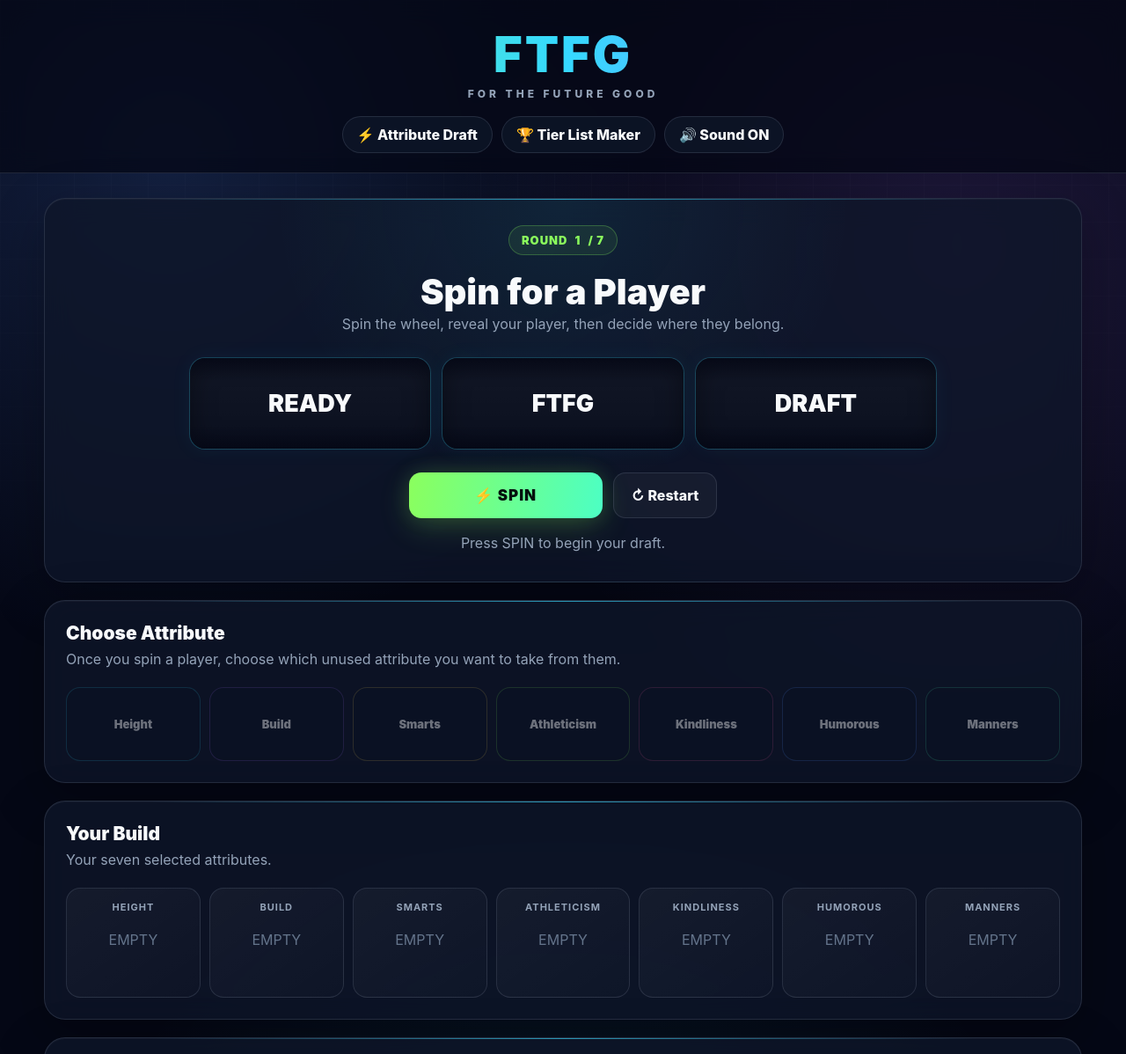
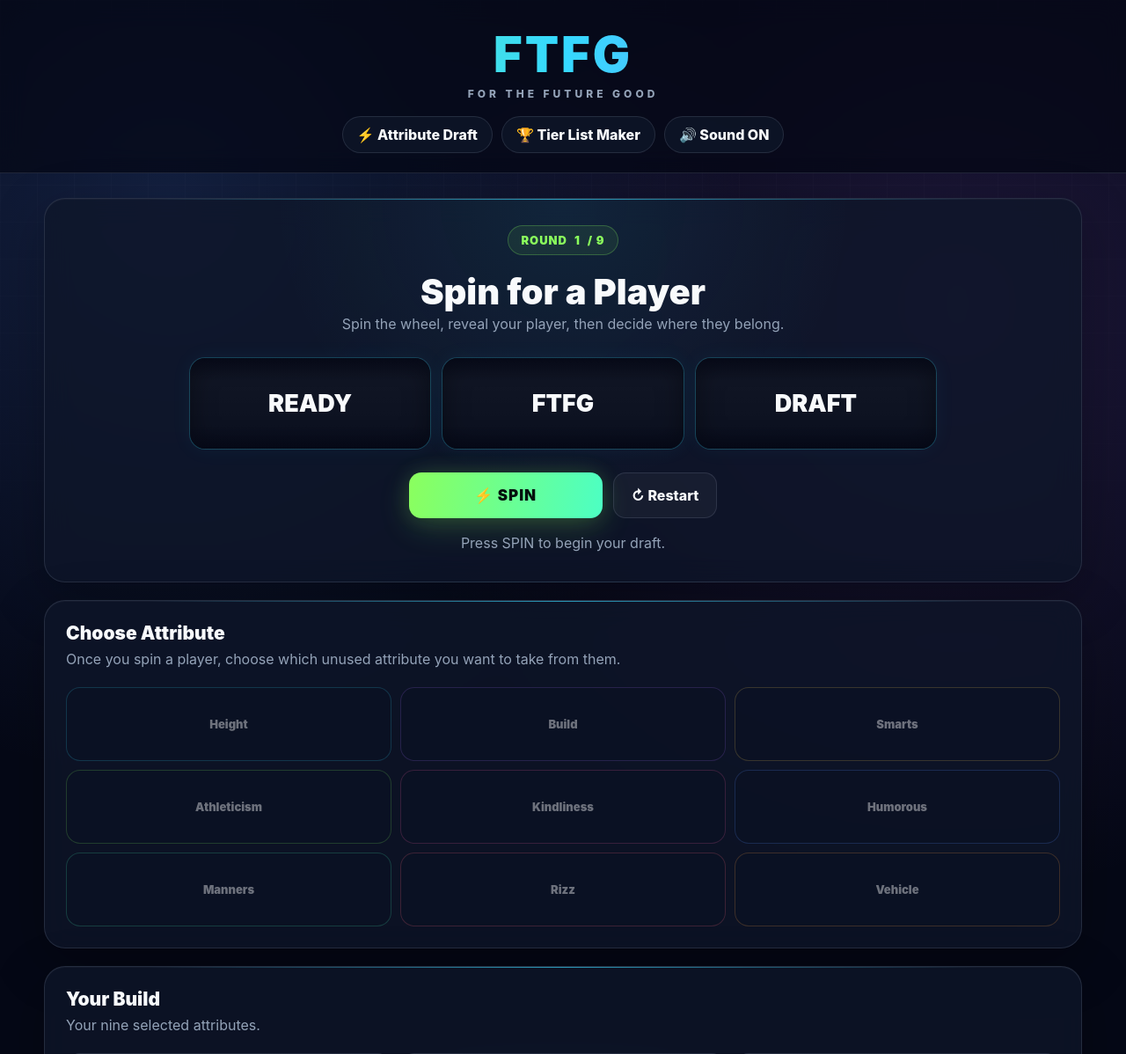
Before and after one commit to mancitynoah17-pixel/ftfg-tier-list, a Flask app: page / in a window 1280 px wide. Shown: the top 1198 px of the page at 88% size. Run offline with Flask 3, Linux system fonts and the light colour scheme; data that the repository does not hold is empty.

```diff
--- a/templates/game.html
+++ b/templates/game.html
@@ -16,6 +16,8 @@
     --pink: #ff5ea8;
     --yellow: #ffd65a;
     --blue: #548cff;
+    --orange: #ff9f43;
+    --red: #ff647c;
     --text: #f8fafc;
     --muted: #94a3b8;
     --border: rgba(148, 163, 184, 0.18);
@@ -174,7 +176,7 @@ main {
     text-align: center;
 }
 
-/* DRAFT HERO */
+/* DRAFT */
 
 .draft-panel {
     padding: 30px;
@@ -329,11 +331,11 @@ button:disabled {
     color: var(--muted);
 }
 
-/* ATTRIBUTES */
+/* ATTRIBUTE CHOICES */
 
 .attribute-grid {
     display: grid;
-    grid-template-columns: repeat(7, 1fr);
+    grid-template-columns: repeat(3, 1fr);
     gap: 10px;
 }
 
@@ -352,31 +354,39 @@ button:disabled {
 }
 
 .attribute-choice:nth-child(1) {
-    border-color: rgba(53,217,255,.35);
+    border-color: rgba(53,217,255,.45);
 }
 
 .attribute-choice:nth-child(2) {
-    border-color: rgba(165,108,255,.35);
+    border-color: rgba(165,108,255,.45);
 }
 
 .attribute-choice:nth-child(3) {
-    border-color: rgba(255,214,90,.35);
+    border-color: rgba(255,214,90,.45);
 }
 
 .attribute-choice:nth-child(4) {
-    border-color: rgba(139,255,93,.35);
+    border-color: rgba(139,255,93,.45);
 }
 
 .attribute-choice:nth-child(5) {
-    border-color: rgba(255,94,168,.35);
+    border-color: rgba(255,94,168,.45);
 }
 
 .attribute-choice:nth-child(6) {
-    border-color: rgba(84,140,255,.4);
+    border-color: rgba(84,140,255,.5);
 }
 
 .attribute-choice:nth-child(7) {
-    border-color: rgba(76,255,196,.35);
+    border-color: rgba(76,255,196,.45);
+}
+
+.attribute-choice:nth-child(8) {
+    border-color: rgba(255,100,124,.5);
+}
+
+.attribute-choice:nth-child(9) {
+    border-color: rgba(255,159,67,.5);
 }
 
 .attribute-choice:hover:not(:disabled) {
@@ -393,7 +403,7 @@ button:disabled {
 
 .build-grid {
     display: grid;
-    grid-template-columns: repeat(7, 1fr);
+    grid-template-columns: repeat(3, 1fr);
     gap: 10px;
 }
 
@@ -577,7 +587,11 @@ input:focus {
     margin-top: 10px;
     padding: 13px 20px;
     border-radius: 12px;
-    background: linear-gradient(100deg, var(--purple), var(--cyan));
+    background: linear-gradient(
+        100deg,
+        var(--purple),
+        var(--cyan)
+    );
     color: white;
     font-weight: 900;
     cursor: pointer;
@@ -633,16 +647,11 @@ tbody tr:hover {
     font-weight: 950;
 }
 
-/* MOBILE */
+/* RESPONSIVE */
 
 @media (max-width: 1000px) {
     .players {
         grid-template-columns: repeat(5, 1fr);
-    }
-
-    .attribute-grid,
-    .build-grid {
-        grid-template-columns: repeat(4, 1fr);
     }
 }
 
@@ -712,12 +721,13 @@ tbody tr:hover {
 <main>
 
 <section class="panel draft-panel center">
+
     <div class="round-badge">
-        ROUND <span id="roundNumber">1</span> / 7
+        ROUND <span id="roundNumber">1</span> / 9
     </div>
 
     <div id="currentAttribute">
-        Spin for a player
+        Spin for a Player
     </div>
 
     <p class="section-subtitle">
@@ -731,6 +741,7 @@ tbody tr:hover {
     </div>
 
     <div class="action-row">
+
         <button
             id="spinButton"
             class="spin-button"
@@ -746,16 +757,21 @@ tbody tr:hover {
         >
             ↻ Restart
         </button>
+
     </div>
 
     <p id="status" class="status">
         Press SPIN to begin your draft.
     </p>
+
 </section>
 
 
 <section class="panel">
-    <h2 class="section-title">Choose Attribute</h2>
+
+    <h2 class="section-title">
+        Choose Attribute
+    </h2>
 
     <p class="section-subtitle">
         Once you spin a player, choose which unused attribute you want to take from them.
@@ -765,25 +781,33 @@ tbody tr:hover {
         id="attributeChoices"
         class="attribute-grid"
     ></div>
+
 </section>
 
 
 <section class="panel">
-    <h2 class="section-title">Your Build</h2>
+
+    <h2 class="section-title">
+        Your Build
+    </h2>
 
     <p class="section-subtitle">
-        Your seven selected attributes.
+        Your nine selected attributes.
     </p>
 
     <div
         id="assignments"
         class="build-grid"
     ></div>
+
 </section>
 
 
 <section class="panel">
-    <h2 class="section-title">Player Pool</h2>
+
+    <h2 class="section-title">
+        Player Pool
+    </h2>
 
     <p class="section-subtitle">
         Every player remains in the pool, so the same player can be spun multiple times.
@@ -793,6 +817,7 @@ tbody tr:hover {
         id="playerPool"
         class="players"
     ></div>
+
 </section>
 
 
@@ -801,6 +826,7 @@ tbody tr:hover {
     id="resultsPanel"
     hidden
 >
+
     <h2 class="section-title">
         Final Build
     </h2>
@@ -853,6 +879,12 @@ tbody tr:hover {
     </div>
 
     <div class="formula">
+
+        <strong>Overall:</strong>
+        Average of all 9 drafted attributes
+
+        <br>
+
         <strong>Money:</strong>
         ((Manners + Kindliness) × Smarts)²
 
@@ -860,10 +892,14 @@ tbody tr:hover {
 
         <strong>Bih's Fuhed:</strong>
         (Height + Build + Humorous + Athleticism + Kindliness) ÷ 8
+
     </div>
 
     <div class="submit-area">
-        <h3>Put your build on the leaderboard</h3>
+
+        <h3>
+            Put your build on the leaderboard
+        </h3>
 
         <input
             id="leaderboardName"
@@ -886,12 +922,16 @@ tbody tr:hover {
             id="submitStatus"
             class="status"
         ></p>
+
     </div>
+
 </section>
 
 
 <section class="panel">
+
     <div class="leaderboard-head">
+
         <div>
             <h2 class="section-title">
                 Leaderboard
@@ -909,10 +949,13 @@ tbody tr:hover {
         >
             ↻ Refresh
         </button>
+
     </div>
 
     <div class="table-wrap">
+
         <table>
+
             <thead>
                 <tr>
                     <th>Rank</th>
@@ -930,19 +973,27 @@ tbody tr:hover {
                     </td>
                 </tr>
             </tbody>
+
         </table>
+
     </div>
 
     <p
         id="leaderboardStatus"
         class="status"
     ></p>
+
 </section>
 
 </main>
 
 
 <script>
+
+/* =========================
+   PLAYERS + ATTRIBUTES
+========================= */
+
 const players = [
     "Max",
     "Quinn",
@@ -962,17 +1013,27 @@ const attributes = [
     "Athleticism",
     "Kindliness",
     "Humorous",
-    "Manners"
+    "Manners",
+    "Rizz",
+    "Vehicle"
 ];
 
+
+/* =========================
+   PLAYER RATINGS
+========================= */
+
 const ratings = {
+
     Max: {
         Build: 70,
-        Smarts: 90,
+        Smarts: 99,
         Athleticism: 94,
         Kindliness: 91,
         Humorous: 82,
-        Manners: 93
+        Manners: 93,
+        Rizz: 93,
+        Vehicle: 99
     },
 
     Quinn: {
@@ -981,7 +1042,9 @@ const ratings = {
         Athleticism: 95,
         Kindliness: 81,
         Humorous: 88,
-        Manners: 85
+        Manners: 85,
+        Rizz: 84,
+        Vehicle: 92
     },
 
     Chase: {
@@ -990,7 +1053,9 @@ const ratings = {
         Athleticism: 83,
         Kindliness: 89,
         Humorous: 83,
-        Manners: 80
+        Manners: 80,
+        Rizz: 32,
+        Vehicle: 84
     },
 
     Will: {
@@ -999,7 +1064,9 @@ const ratings = {
         Athleticism: 88,
         Kindliness: 94,
         Humorous: 90,
-        Manners: 94
+        Manners: 94,
+        Rizz: 95,
+        Vehicle: 90
     },
 
     Walter: {
@@ -1008,7 +1075,9 @@ const ratings = {
         Athleticism: 87,
         Kindliness: 97,
         Humorous: 91,
-        Manners: 81
+        Manners: 81,
+        Rizz: 92,
+        Vehicle: 65
     },
 
     Connor: {
@@ -1017,7 +1086,9 @@ const ratings = {
         Athleticism: 85,
         Kindliness: 80,
         Humorous: 98,
-        Manners: 61
+        Manners: 61,
+        Rizz: 89,
+        Vehicle: 0
     },
 
     Noah: {
@@ -1026,7 +1097,9 @@ const ratings = {
         Athleticism: 93,
         Kindliness: 85,
         Humorous: 93,
-        Manners: 85
+        Manners: 85,
+        Rizz: 91,
+        Vehicle: 85
     },
 
     Jaden: {
@@ -1035,7 +1108,9 @@ const ratings = {
         Athleticism: 94,
         Kindliness: 96,
         Humorous: 90,
-        Manners: 95
+        Manners: 95,
+        Rizz: 92,
+        Vehicle: 75
     },
 
     Jackson: {
@@ -1044,9 +1119,17 @@ const ratings = {
         Athleticism: 85,
         Kindliness: 89,
         Humorous: 90,
-        Manners: 89
+        Manners: 89,
+        Rizz: 97,
+        Vehicle: 81
     }
+
 };
+
+
+/* =========================
+   HEIGHTS
+========================= */
 
 const heights = {
     Max: "6'0\"",
@@ -1060,6 +1143,11 @@ const heights = {
     Jackson: "5'9\""
 };
 
+
+/* =========================
+   GAME STATE
+========================= */
+
 let round = 0;
 let build = {};
 let currentPerson = null;
@@ -1071,7 +1159,12 @@ const $ = id =>
     document.getElementById(id);
 
 
+/* =========================
+   RATINGS
+========================= */
+
 function heightOVR(height) {
+
     const parts =
         height.split("'");
 
@@ -1092,6 +1185,7 @@ function heightOVR(height) {
 
 
 function rating(player, attribute) {
+
     if (attribute === "Height") {
         return heightOVR(
             heights[player]
@@ -1102,16 +1196,22 @@ function rating(player, attribute) {
 }
 
 
+/* =========================
+   SOUND
+========================= */
+
 function playTone(
     frequency = 500,
     duration = 0.07,
     type = "sine"
 ) {
+
     if (!soundEnabled) {
         return;
     }
 
     try {
+
         audioContext =
             audioContext ||
             new (
@@ -1126,7 +1226,6 @@ function playTone(
             audioContext.createGain();
 
         oscillator.type = type;
-
         oscillator.frequency.value =
             frequency;
 
@@ -1155,14 +1254,21 @@ function playTone(
         );
 
     } catch (error) {
+
         console.log(
             "Sound unavailable"
         );
+
     }
 }
 
 
+/* =========================
+   PLAYER CARDS
+========================= */
+
 function imagePath(player) {
+
     return (
         "/static/images/" +
         player.toLowerCase() +
@@ -1172,12 +1278,14 @@ function imagePath(player) {
 
 
 function buildHasPlayer(player) {
+
     return Object.values(build)
         .includes(player);
 }
 
 
 function createPlayerCard(player) {
+
     const card =
         document.createElement("div");
 
@@ -1197,7 +1305,9 @@ function createPlayerCard(player) {
         "lazy";
 
     img.onerror = () => {
+
         if (!img.dataset.triedJpeg) {
+
             img.dataset.triedJpeg =
                 "true";
 
@@ -1205,10 +1315,13 @@ function createPlayerCard(player) {
                 "/static/images/" +
                 player.toLowerCase() +
                 ".jpeg";
+
         } else {
+
             img.classList.add(
                 "missing"
             );
+
         }
     };
 
@@ -1234,11 +1347,15 @@ function createPlayerCard(player) {
         "player-state";
 
     if (buildHasPlayer(player)) {
+
         state.textContent =
             "Used • still available";
+
     } else {
+
         state.textContent =
             "Available";
+
     }
 
     info.append(
@@ -1256,26 +1373,35 @@ function createPlayerCard(player) {
 
 
 function renderPlayerPool() {
+
     const pool =
         $("playerPool");
 
     pool.replaceChildren();
 
     players.forEach(player => {
+
         pool.append(
             createPlayerCard(player)
         );
+
     });
 }
 
 
+/* =========================
+   BUILD
+========================= */
+
 function renderAssignments() {
+
     const container =
         $("assignments");
 
     container.replaceChildren();
 
     attributes.forEach(attribute => {
+
         const card =
             document.createElement("div");
 
@@ -1293,6 +1419,7 @@ function renderAssignments() {
         card.append(title);
 
         if (build[attribute]) {
+
             const player =
                 document.createElement(
                     "div"
@@ -1323,7 +1450,9 @@ function renderAssignments() {
                 player,
                 value
             );
+
         } else {
+
             const empty =
                 document.createElement(
                     "div"
@@ -1339,20 +1468,28 @@ function renderAssignments() {
                 "EMPTY";
 
             card.append(empty);
+
         }
 
         container.append(card);
+
     });
 }
 
 
+/* =========================
+   ATTRIBUTE BUTTONS
+========================= */
+
 function renderAttributeChoices() {
+
     const container =
         $("attributeChoices");
 
     container.replaceChildren();
 
     attributes.forEach(attribute => {
+
         const button =
             document.createElement(
                 "button"
@@ -1365,6 +1502,7 @@ function renderAttributeChoices() {
             "attribute-choice";
 
         if (build[attribute]) {
+
             button.textContent =
                 attribute +
                 " ✓";
@@ -1372,9 +1510,12 @@ function renderAttributeChoices() {
             button.classList.add(
                 "used"
             );
+
         } else {
+
             button.textContent =
                 attribute;
+
         }
 
         button.disabled =
@@ -1395,35 +1536,54 @@ function renderAttributeChoices() {
         container.append(
             button
         );
+
     });
 }
 
 
+/* =========================
+   ROUND DISPLAY
+========================= */
+
 function updateRound() {
+
     $("roundNumber").textContent =
         Math.min(
             round + 1,
-            7
+            attributes.length
         );
 
-    if (round >= 7) {
+    if (
+        round >= attributes.length
+    ) {
+
         $("currentAttribute")
             .textContent =
             "DRAFT COMPLETE";
+
     } else if (currentPerson) {
+
         $("currentAttribute")
             .textContent =
             currentPerson +
             " — Choose an Attribute";
+
     } else {
+
         $("currentAttribute")
             .textContent =
             "Spin for a Player";
+
     }
 }
 
 
+/* =========================
+   SCORE CALCULATIONS
+========================= */
+
 function calculateScores() {
+
     const values =
         attributes.map(
             attribute =>
@@ -1439,7 +1599,7 @@ function calculateScores() {
                 (sum, value) =>
                     sum + value,
                 0
-            ) / 7
+            ) / attributes.length
         );
 
     const manners =
@@ -1475,22 +1635,27 @@ function calculateScores() {
                 build.Height,
                 "Height"
             ) +
+
             rating(
                 build.Build,
                 "Build"
             ) +
+
             rating(
                 build.Humorous,
                 "Humorous"
             ) +
+
             rating(
                 build.Athleticism,
                 "Athleticism"
             ) +
+
             rating(
                 build.Kindliness,
                 "Kindliness"
             )
+
         ) / 8;
 
     return {
@@ -1501,7 +1666,12 @@ function calculateScores() {
 }
 
 
+/* =========================
+   FINISH DRAFT
+========================= */
+
 function finishDraft() {
+
     const scores =
         calculateScores();
 
@@ -1549,11 +1719,16 @@ function finishDraft() {
 }
 
 
+/* =========================
+   SPIN
+========================= */
+
 function spin() {
+
     if (
         spinning ||
         currentPerson ||
-        round >= 7
+        round >= attributes.length
     ) {
         return;
     }
@@ -1571,6 +1746,15 @@ function spin() {
         "Finding your player...";
 
     renderAttributeChoices();
+
+    /*
+        IMPORTANT:
+        We always select from the full
+        players array.
+
+        This means the same person can
+        appear multiple times.
+    */
 
     const winner =
         players[
@@ -1599,6 +1783,7 @@ function spin() {
         setInterval(() => {
 
             reelIds.forEach(id => {
+
                 const random =
                     players[
                         Math.floor(
@@ -1609,6 +1794,7 @@ function spin() {
 
                 $(id).textContent =
                     random;
+
             });
 
             playTone(
@@ -1624,6 +1810,7 @@ function spin() {
             if (
                 ticks >= maxTicks
             ) {
+
                 clearInterval(
                     timer
                 );
@@ -1662,18 +1849,24 @@ function spin() {
 
                 updateRound();
                 renderAttributeChoices();
+
             }
 
         }, 80);
 }
 
 
+/* =========================
+   ASSIGN ATTRIBUTE
+========================= */
+
 function assignAttribute(attribute) {
+
     if (
         !currentPerson ||
         spinning ||
         build[attribute] ||
-        round >= 7
+        round >= attributes.length
     ) {
         return;
     }
@@ -1717,9 +1910,13 @@ function assignAttribute(attribute) {
     renderAttributeChoices();
     updateRound();
 
-    if (round >= 7) {
+    if (
+        round >= attributes.length
+    ) {
+
         finishDraft();
         return;
+
     }
 
     $("spinButton").disabled =
@@ -1730,7 +1927,12 @@ function assignAttribute(attribute) {
 }
 
 
+/* =========================
+   RESET
+========================= */
+
 function resetDraft() {
+
     round =
         0;
 
@@ -1777,21 +1979,29 @@ function resetDraft() {
 }
 
 
+/* =========================
+   LEADERBOARD
+========================= */
+
 async function loadLeaderboard() {
+
     $("leaderboardStatus")
         .textContent =
         "Loading...";
 
     try {
+
         const response =
             await fetch(
                 "/api/leaderboard"
             );
 
         if (!response.ok) {
+
             throw new Error(
                 "Could not load leaderboard"
             );
+
         }
 
         const rows =
@@ -1803,6 +2013,7 @@ async function loadLeaderboard() {
         tbody.replaceChildren();
 
         if (!rows.length) {
+
             const tr =
                 document.createElement(
                     "tr"
@@ -1821,6 +2032,7 @@ async function loadLeaderboard() {
 
             tr.append(td);
             tbody.append(tr);
+
         } else {
 
             rows.forEach(
@@ -1840,21 +2052,29 @@ async function loadLeaderboard() {
                         "rank";
 
                     if (index === 0) {
+
                         rank.textContent =
                             "🥇 1";
+
                     } else if (
                         index === 1
                     ) {
+
                         rank.textContent =
                             "🥈 2";
+
                     } else if (
                         index === 2
                     ) {
+
                         rank.textContent =
                             "🥉 3";
+
                     } else {
+
                         rank.textContent =
                             index + 1;
+
                     }
 
                     tr.append(rank);
@@ -1862,12 +2082,14 @@ async function loadLeaderboard() {
                     const values = [
                         entry.name,
                         entry.overall,
+
                         "$" +
                         Number(
                             entry.money
                         ).toLocaleString(
                             "en-US"
                         ),
+
                         Number(
                             entry.fuhed
                         ).toLocaleString(
@@ -1880,6 +2102,7 @@ async function loadLeaderboard() {
 
                     values.forEach(
                         value => {
+
                             const td =
                                 document.createElement(
                                     "td"
@@ -1889,12 +2112,15 @@ async function loadLeaderboard() {
                                 value;
 
                             tr.append(td);
+
                         }
                     );
 
                     tbody.append(tr);
+
                 }
             );
+
         }
 
         $("leaderboardStatus")
@@ -1902,14 +2128,21 @@ async function loadLeaderboard() {
             "";
 
     } catch (error) {
+
         $("leaderboardStatus")
             .textContent =
             "Could not load leaderboard.";
+
     }
 }
 
 
+/* =========================
+   SUBMIT SCORE
+========================= */
+
 async function submitScore() {
+
     const name =
         $("leaderboardName")
             .value
@@ -1919,6 +2152,7 @@ async function submitScore() {
         !name ||
         name.length > 24
     ) {
+
         $("submitStatus")
             .textContent =
             "Enter a name between 1 and 24 characters.";
@@ -1927,10 +2161,11 @@ async function submitScore() {
     }
 
     if (
-        round !== 7 ||
-        Object.keys(build)
-            .length !== 7
+        round !== attributes.length ||
+        Object.keys(build).length !==
+        attributes.length
     ) {
+
         $("submitStatus")
             .textContent =
             "Complete your draft first.";
@@ -1950,6 +2185,7 @@ async function submitScore() {
         "Submitting...";
 
     try {
+
         const response =
             await fetch(
                 "/api/leaderboard",
@@ -1979,10 +2215,12 @@ async function submitScore() {
             await response.json();
 
         if (!response.ok) {
+
             throw new Error(
                 result.error ||
                 "Submission failed"
             );
+
         }
 
         $("submitStatus")
@@ -1992,19 +2230,24 @@ async function submitScore() {
         await loadLeaderboard();
 
     } catch (error) {
+
         $("submitStatus")
             .textContent =
             error.message;
 
     } finally {
+
         $("submitButton")
             .disabled =
             false;
+
     }
 }
 
 
-/* BUTTON CONNECTIONS */
+/* =========================
+   BUTTON CONNECTIONS
+========================= */
 
 $("spinButton")
     .addEventListener(
@@ -2034,6 +2277,7 @@ $("soundButton")
     .addEventListener(
         "click",
         () => {
+
             soundEnabled =
                 !soundEnabled;
 
@@ -2044,22 +2288,28 @@ $("soundButton")
                     : "🔇 Sound OFF";
 
             if (soundEnabled) {
+
                 playTone(
                     600,
                     0.08
                 );
+
             }
+
         }
     );
 
 
-/* START PAGE */
+/* =========================
+   START PAGE
+========================= */
 
 renderAssignments();
 renderPlayerPool();
 renderAttributeChoices();
 updateRound();
 loadLeaderboard();
+
 </script>
 
 </body>
```
